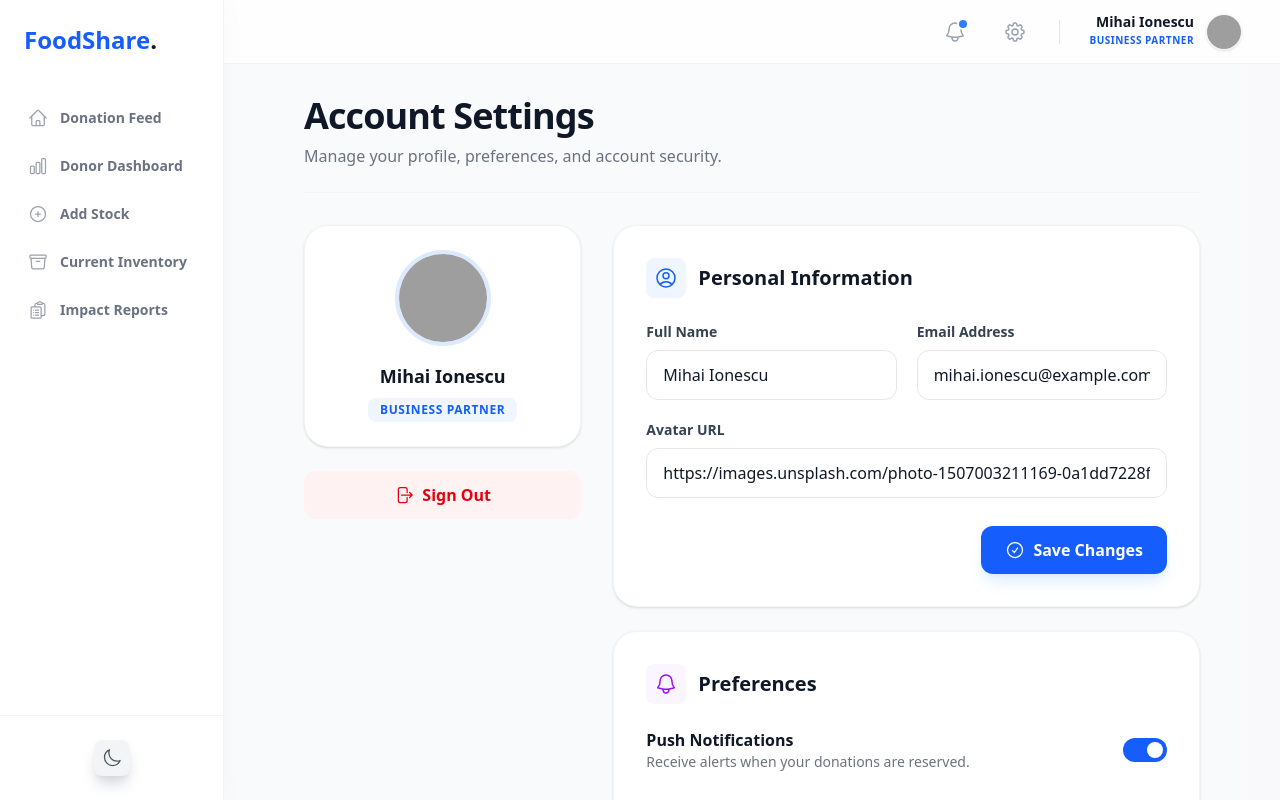
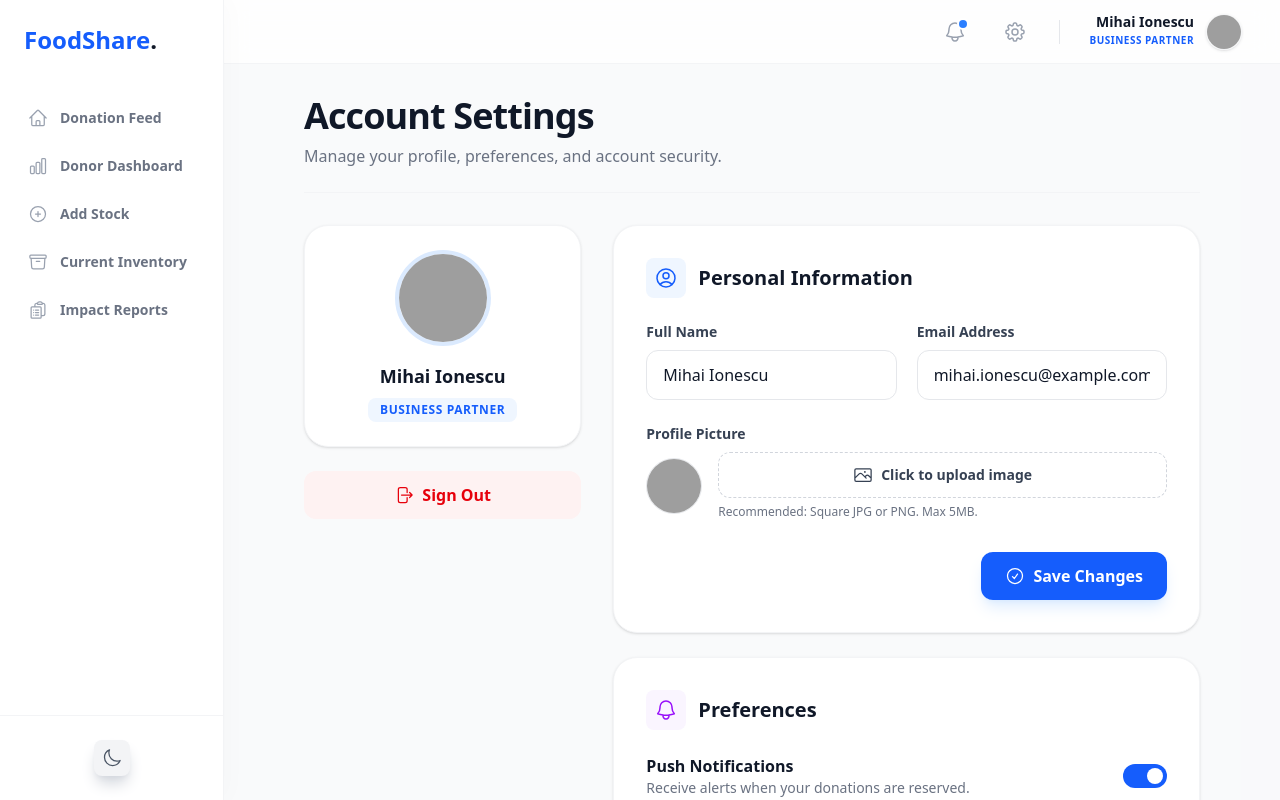
Before and after one commit to LeoMurjinschi/VLM, a React (Vite) app: page /settings in a window 1280 px wide. Built offline with nearby package versions, Linux system fonts and the light colour scheme; grey boxes are pictures that could not be loaded.

Commit message:
add avatar upload functionality to PersonalInfoForm and handle changes in Settings

```diff
--- a/src/components/PersonalInfoForm.tsx
+++ b/src/components/PersonalInfoForm.tsx
@@ -1,16 +1,18 @@
 import React from 'react';
 import { useTheme } from './../hooks/useTheme';
 import { UserCircleIcon, CheckCircleIcon } from '@heroicons/react/24/outline';
+import ImageUpload from './UI/ImageUpload'; // <-- IMPORTĂM COMPONENTA NOUĂ
 import type { User } from './../_mock';
 
 interface PersonalInfoFormProps {
   user: User;
   onChange: (e: React.ChangeEvent<HTMLInputElement>) => void;
+  onAvatarChange: (newAvatarBase64: string) => void;
   onSave: (e: React.FormEvent) => void;
   isSaving: boolean;
 }
 
-const PersonalInfoForm: React.FC<PersonalInfoFormProps> = ({ user, onChange, onSave, isSaving }) => {
+const PersonalInfoForm: React.FC<PersonalInfoFormProps> = ({ user, onChange, onAvatarChange, onSave, isSaving }) => {
   const { theme } = useTheme();
 
   const inputClass = `w-full px-4 py-3 rounded-xl border focus:outline-none focus:ring-2 focus:ring-blue-500 transition-colors font-medium ${
@@ -26,7 +28,7 @@ const PersonalInfoForm: React.FC<PersonalInfoFormProps> = ({ user, onChange, onS
         <h2 className={`text-xl font-extrabold ${theme === 'light' ? 'text-gray-900' : 'text-gray-100'}`}>Personal Information</h2>
       </div>
 
-      <form onSubmit={onSave} className="space-y-5">
+      <form onSubmit={onSave} className="space-y-6">
         <div className="grid grid-cols-1 sm:grid-cols-2 gap-5">
           <div>
             <label className={`block text-sm font-semibold mb-2 ${theme === 'light' ? 'text-gray-700' : 'text-gray-300'}`}>Full Name</label>
@@ -38,10 +40,13 @@ const PersonalInfoForm: React.FC<PersonalInfoFormProps> = ({ user, onChange, onS
           </div>
         </div>
 
-        <div>
-          <label className={`block text-sm font-semibold mb-2 ${theme === 'light' ? 'text-gray-700' : 'text-gray-300'}`}>Avatar URL</label>
-          <input type="url" name="avatar" value={user.avatar || ''} onChange={onChange} className={inputClass} placeholder="https://..." />
-        </div>
+
+        <ImageUpload
+          label="Profile Picture"
+          value={user.avatar}
+          onChange={onAvatarChange}
+          maxSizeMB={5}
+        />
 
         <div className="pt-2 flex justify-end">
           <button type="submit" disabled={isSaving} className="flex items-center gap-2 px-6 py-3 bg-blue-600 hover:bg-blue-700 text-white font-bold rounded-xl shadow-lg shadow-blue-200/50 transition-all active:scale-[0.98] disabled:opacity-70">
--- a/src/pages/Settings.tsx
+++ b/src/pages/Settings.tsx
@@ -63,6 +63,11 @@ const Settings: React.FC = () => {
   const handleProfileChange = useCallback((e: React.ChangeEvent<HTMLInputElement>) => {
     if (!user) return;
     setUser({ ...user, [e.target.name]: e.target.value });
+  }, [user]);
+
+const handleAvatarChange = useCallback((newAvatarBase64: string) => {
+    if (!user) return;
+    setUser({ ...user, avatar: newAvatarBase64 });
   }, [user]);
 
   const handleSaveProfile = useCallback(async (e: React.FormEvent) => {
@@ -147,6 +152,7 @@ const handleTogglePreference = useCallback(async (key: keyof UserPreferences) =>
           <PersonalInfoForm
             user={user}
             onChange={handleProfileChange}
+            onAvatarChange={handleAvatarChange}
             onSave={handleSaveProfile}
             isSaving={isSavingProfile}
           />
```
